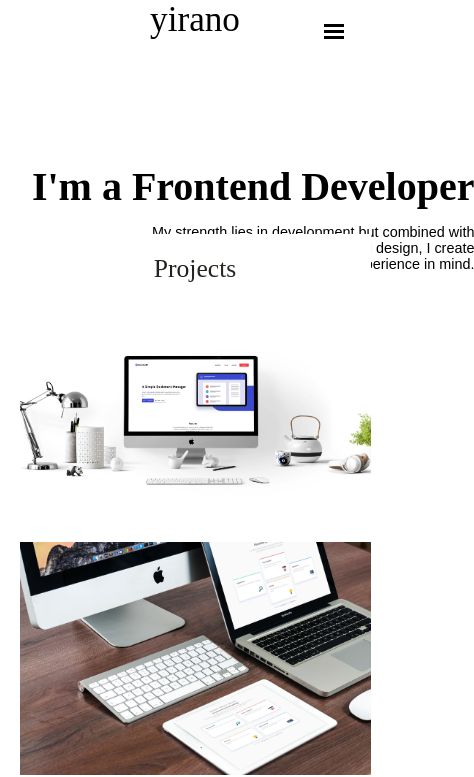
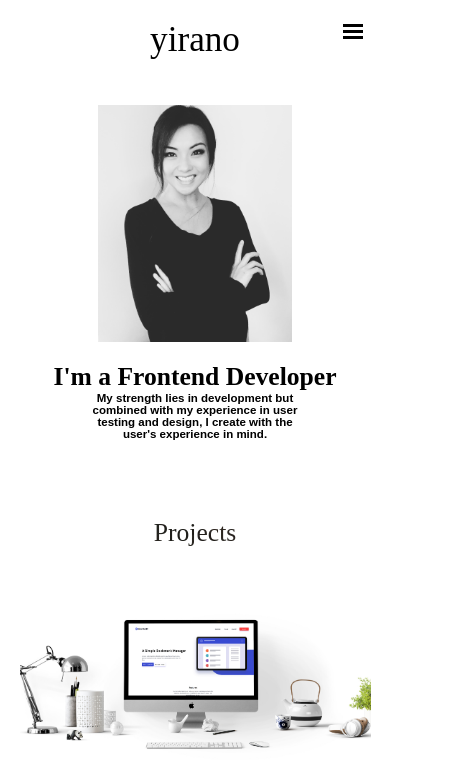
Before and after one commit to yirano/portfolio, a React (Create React App) app: page / in a window 390 px wide. Shown: the top 777 px of the page, 474 px wide, since content can reach past the window. Built offline with nearby package versions, Linux system fonts and the light colour scheme; a web font is replaced by a local one.

Commit message:
Modify header and nav to be responsive

```diff
--- a/src/App.css
+++ b/src/App.css
@@ -17,6 +17,7 @@ body {
 }
 
 main {
+	overflow-x: hidden;
 	position: relative;
 	max-width: 90%;
 	margin: 0 auto;
@@ -74,13 +75,10 @@ a:visited {
 	mix-blend-mode: screen;
 }
 
-section {
+section,
+footer {
 	width: 80%;
 	float: right;
-}
-
-footer {
-	display: none;
 }
 
 @media only screen and (max-width: 768px) {
@@ -88,7 +86,8 @@ footer {
 		font-size: 1.6em;
 	}
 
-	section {
+	section,
+	footer {
 		width: 100%;
 		float: none;
 	}
--- a/src/components/About/About.css
+++ b/src/components/About/About.css
@@ -1,10 +1,12 @@
 .about {
 	display: flex;
 	margin-top: 55px;
+	padding-bottom: 50px;
 }
 
 .aboutLeftContent {
-	flex-basis: 45%;
+	min-width: 45%;
+	max-width: 55%;
 	height: auto;
 	display: flex;
 	align-items: flex-start;
@@ -13,7 +15,7 @@
 
 .aboutRightContent {
 	position: relative;
-	left: -8%;
+	left: -11%;
 }
 
 .aboutTextWrap {
@@ -22,8 +24,10 @@
 	text-align: right;
 	position: relative;
 	height: 109px;
+	min-height: 86px;
 	width: 483px;
 	top: 35%;
+	margin-right: 90px;
 }
 
 .aboutTextWrap h2 {
@@ -44,3 +48,60 @@
 	position: relative;
 	top: -20px;
 }
+
+@media only screen and (max-width: 1024px) {
+	.aboutTextWrap {
+		font-weight: 600;
+		font-size: 80%;
+		height: fit-content;
+	}
+	.aboutRightContent {
+		left: -28%;
+	}
+}
+
+@media only screen and (max-width: 768px) {
+	.aboutLeftContent {
+		margin-left: 50px;
+		margin-top: 50px;
+	}
+
+	.aboutRightContent {
+		left: -35%;
+	}
+
+	.aboutRightContent h2 {
+		font-size: 2em;
+	}
+}
+
+@media only screen and (max-width: 568px) {
+	.about {
+		flex-flow: column;
+		align-items: center;
+	}
+
+	.aboutLeftContent,
+	.aboutRightContent {
+		width: 100%;
+		left: 0;
+		margin-left: 0;
+	}
+
+	.aboutTextWrap {
+		text-align: center;
+		width: auto;
+		margin: 0;
+	}
+
+	.aboutTextWrap p {
+		position: relative;
+		width: 100%;
+		padding: 0 70px;
+	}
+
+	.profileImage {
+		width: 100%;
+		max-height: auto;
+	}
+}
--- a/src/components/Header/Header.css
+++ b/src/components/Header/Header.css
@@ -22,18 +22,18 @@ header nav a:visited {
 	line-height: 1.8em;
 }
 
-button {
+.hamburgerMenu {
 	display: none;
 }
 
 @media only screen and (max-width: 768px) {
 	header {
-		position: relative;
 		height: 70px;
 		width: 100%;
 		float: none;
-		padding-top: 0;
+		padding-top: 20px;
 		text-align: center;
+		position: fixed;
 	}
 
 	.hamburgerMenu {
@@ -47,9 +47,9 @@ button {
 		border: none;
 	}
 
-	button span:nth-child(1),
-	button span:nth-child(2),
-	button span:nth-child(3) {
+	.hamburgerMenu span:nth-child(1),
+	.hamburgerMenu span:nth-child(2),
+	.hamburgerMenu span:nth-child(3) {
 		content: '';
 		display: block;
 		width: 20px;
```
